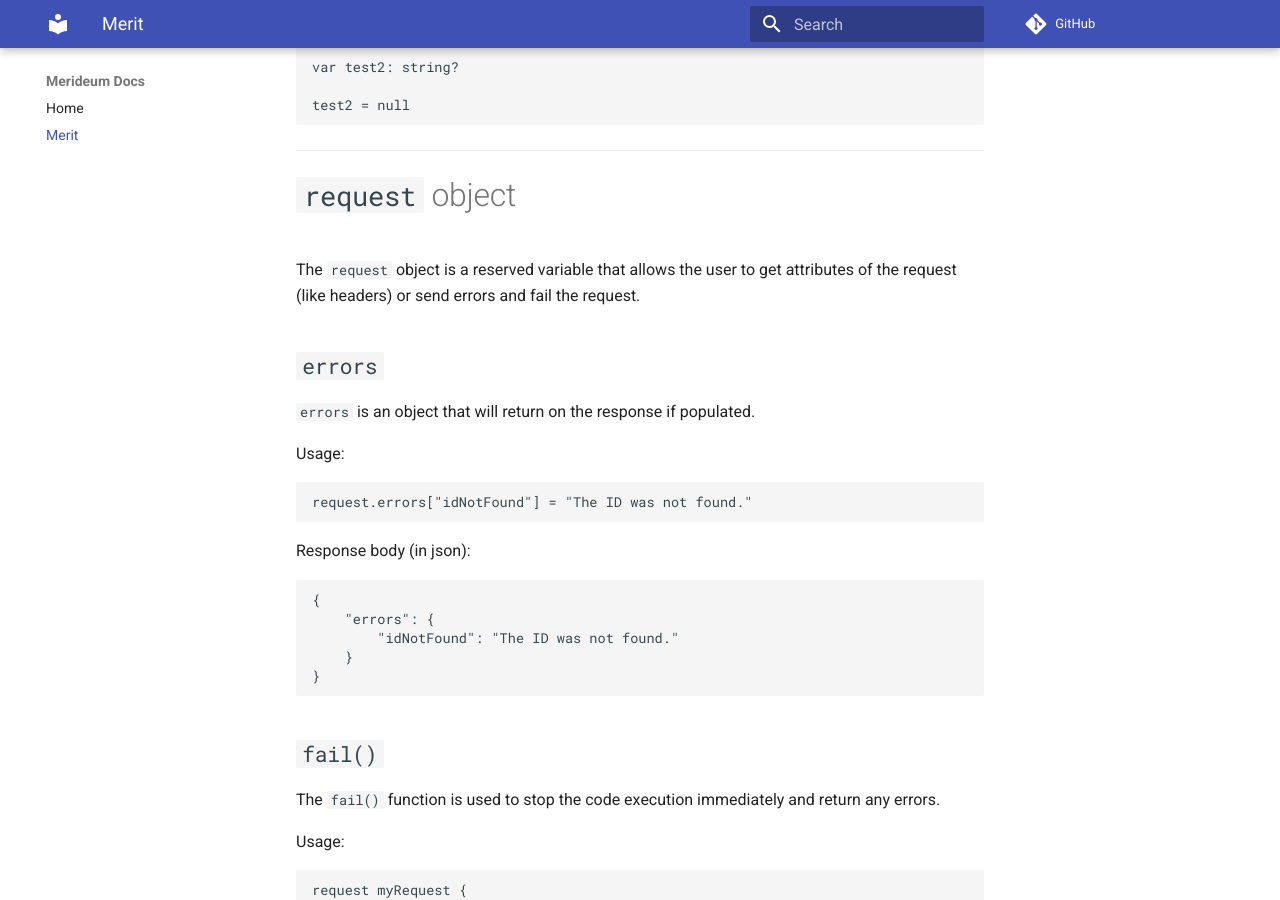
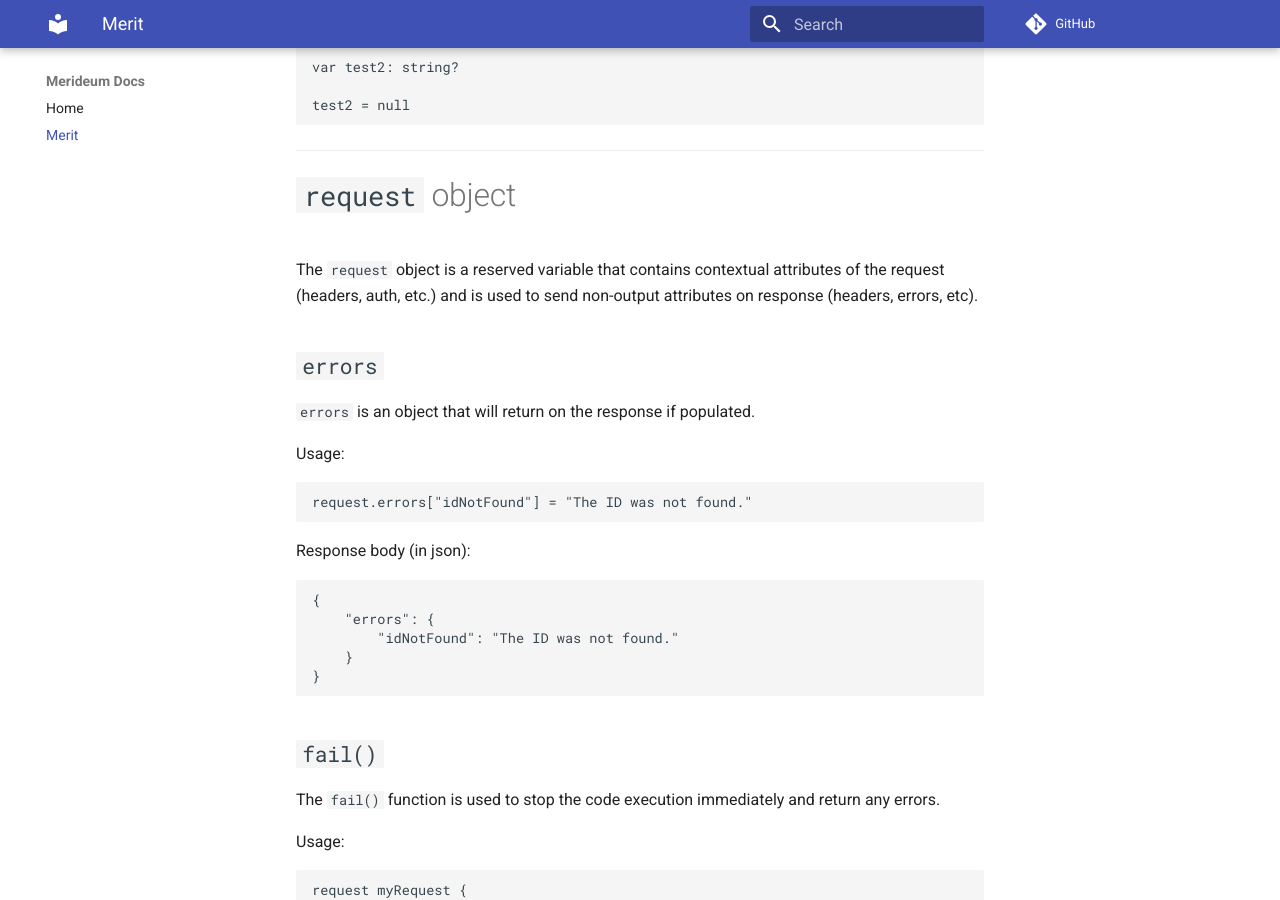
Before and after one commit to merideum/merideum-spec, an MkDocs documentation site: the page built from docs/merit.md, in a window 1280 px wide and 900 px high, scrolled down 3885 px. Built offline with MkDocs 1.6.1 and Material for MkDocs 9.7.7, drawn with Linux system fonts in a browser that asks for light colours; comment, search, counter and statistics services are not loaded.

Commit message:
Clarify response object.

```diff
--- a/docs/merit.md
+++ b/docs/merit.md
@@ -168,7 +168,7 @@ test2 = null
 ___
 
 # `request` object
-The `request` object is a reserved variable that allows the user to get attributes of the request (like headers) or send errors and fail the request.
+The `request` object is a reserved variable that contains contextual attributes of the request (headers, auth, etc.) and is used to send non-output attributes on response (headers, errors, etc).
 
 ## `errors`
 `errors` is an object that will return on the response if populated.
```
